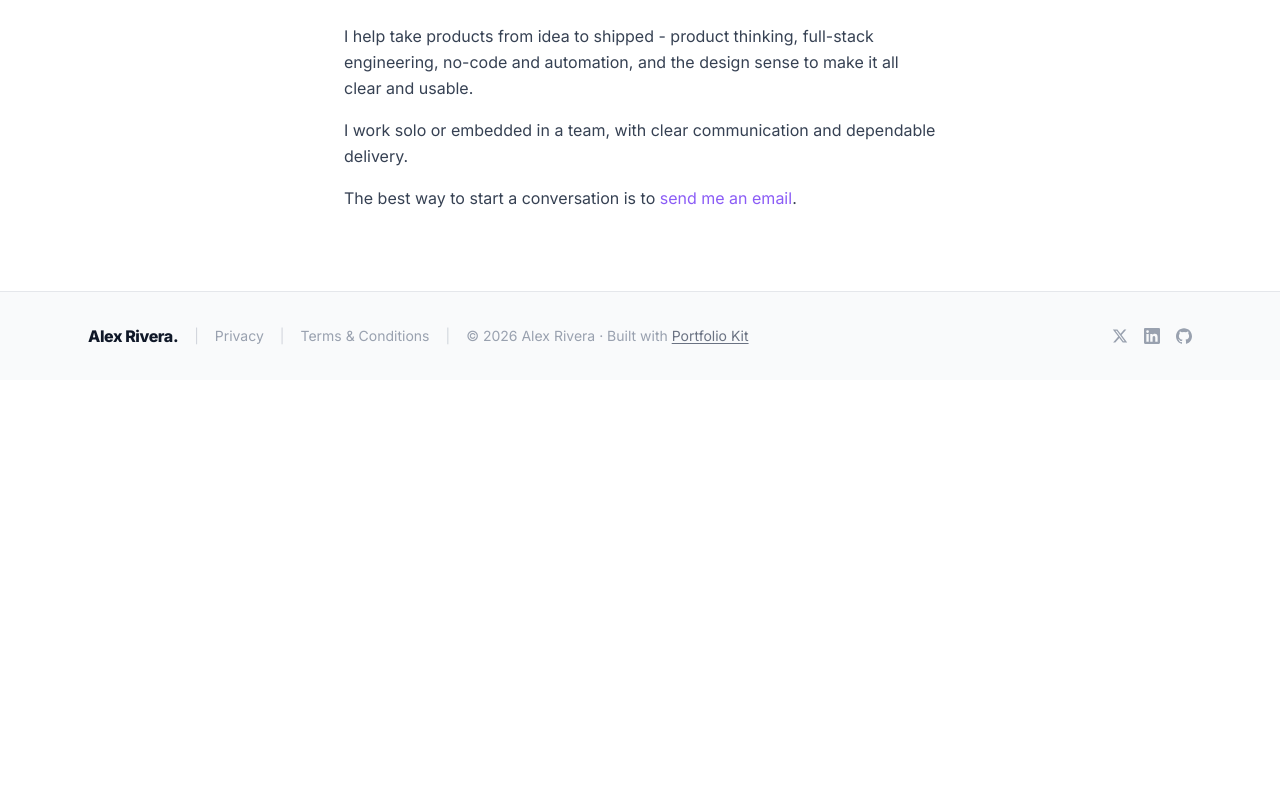
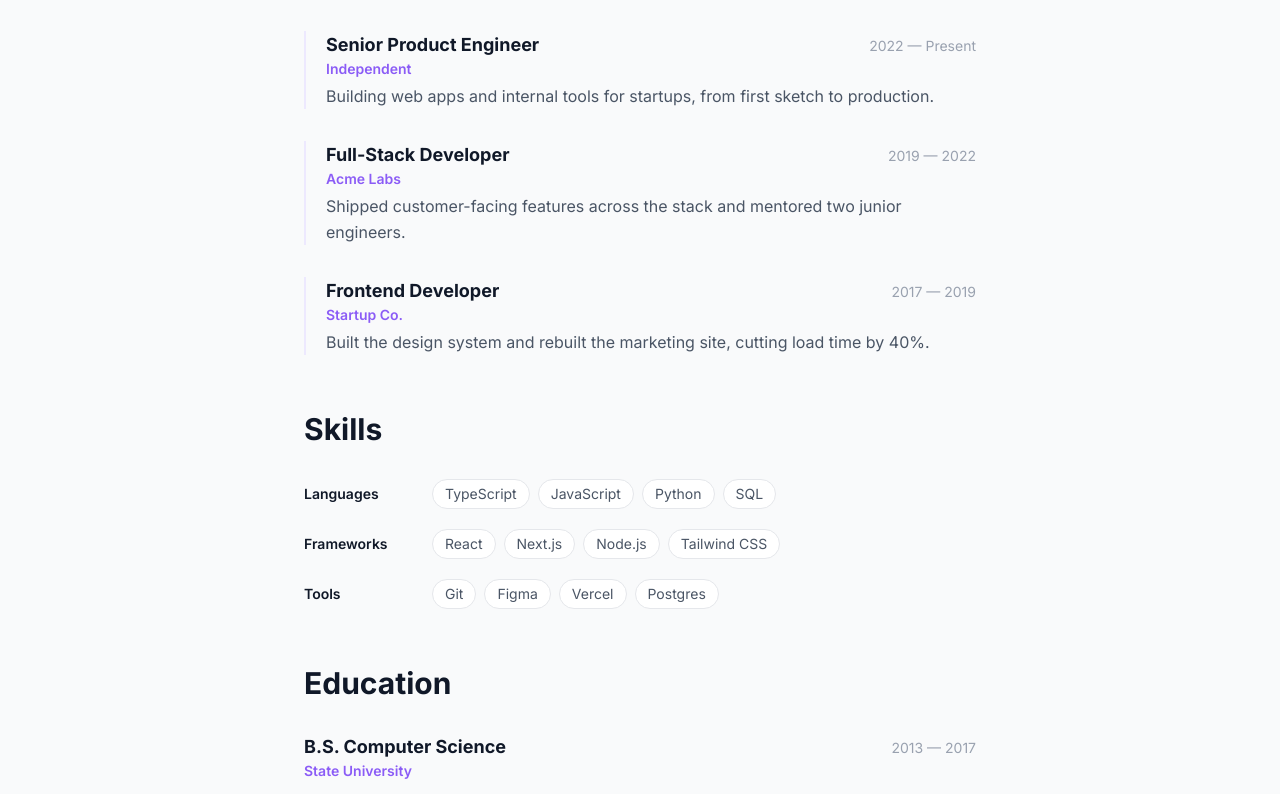
Before and after one commit to vinodsharma10x/portfolio-kit, a Next.js app: page /about in a window 1280 px wide. Shown: the part 1126-1920 px from the top of the page. Before the commit the page ends 1506 px from the top, so only its background shows below. Built offline with nearby package versions, Linux system fonts and the light colour scheme; no server answers.

Commit message:
about: replace repetitive 'What I do' with a resume section (Experience, Skills, Education)

```diff
--- a/src/app/about/page.tsx
+++ b/src/app/about/page.tsx
@@ -1,6 +1,38 @@
 import type { Metadata } from "next";
 
 const SITE_URL = process.env.NEXT_PUBLIC_SITE_URL || "https://example.com";
+
+// Your résumé — edit these three arrays to make the About page yours.
+const EXPERIENCE = [
+  {
+    role: "Senior Product Engineer",
+    company: "Independent",
+    period: "2022 — Present",
+    blurb: "Building web apps and internal tools for startups, from first sketch to production.",
+  },
+  {
+    role: "Full-Stack Developer",
+    company: "Acme Labs",
+    period: "2019 — 2022",
+    blurb: "Shipped customer-facing features across the stack and mentored two junior engineers.",
+  },
+  {
+    role: "Frontend Developer",
+    company: "Startup Co.",
+    period: "2017 — 2019",
+    blurb: "Built the design system and rebuilt the marketing site, cutting load time by 40%.",
+  },
+];
+
+const SKILL_GROUPS = [
+  { label: "Languages", items: ["TypeScript", "JavaScript", "Python", "SQL"] },
+  { label: "Frameworks", items: ["React", "Next.js", "Node.js", "Tailwind CSS"] },
+  { label: "Tools", items: ["Git", "Figma", "Vercel", "Postgres"] },
+];
+
+const EDUCATION = [
+  { degree: "B.S. Computer Science", school: "State University", period: "2013 — 2017" },
+];
 
 export const metadata: Metadata = {
   title: "About | Alex Rivera",
@@ -103,31 +135,88 @@ export default function AboutPage() {
         </div>
       </section>
 
-      {/* Section 3: What I do */}
-      <section className="bg-white py-16 sm:py-20">
-        <div className="max-w-[640px] mx-auto px-4 sm:px-6 text-center">
-          <h2 className="text-2xl sm:text-3xl font-bold text-gray-900 mb-6">
-            What I do
+      {/* Section 3: Résumé — Experience, Skills, Education */}
+      <section className="bg-gray-50 py-16 sm:py-20">
+        <div className="max-w-[720px] mx-auto px-4 sm:px-6">
+          {/* Experience */}
+          <h2 className="text-2xl sm:text-3xl font-bold text-gray-900 mb-8">
+            Experience
           </h2>
-          <div className="space-y-4 text-base text-gray-700 leading-relaxed text-left">
-            <p>
-              I help take products from idea to shipped - product thinking,
-              full-stack engineering, no-code and automation, and the design sense
-              to make it all clear and usable.
+          <div className="space-y-8">
+            {EXPERIENCE.map((job) => (
+              <div
+                key={`${job.role}-${job.company}`}
+                className="border-l-2 border-brand-100 pl-5"
+              >
+                <div className="flex flex-wrap items-baseline justify-between gap-x-4">
+                  <h3 className="text-lg font-bold text-gray-900">{job.role}</h3>
+                  <span className="text-sm text-gray-400">{job.period}</span>
+                </div>
+                <p className="text-sm font-semibold text-brand-500 mb-1">
+                  {job.company}
                 </p>
-            <p>
-              I work solo or embedded in a team, with clear communication and
-              dependable delivery.
+                <p className="text-base text-gray-600 leading-relaxed">
+                  {job.blurb}
                 </p>
-            <p>
+              </div>
+            ))}
+          </div>
+
+          {/* Skills */}
+          <h2 className="text-2xl sm:text-3xl font-bold text-gray-900 mt-14 mb-8">
+            Skills
+          </h2>
+          <div className="space-y-5">
+            {SKILL_GROUPS.map((group) => (
+              <div
+                key={group.label}
+                className="flex flex-col sm:flex-row sm:items-center gap-2 sm:gap-4"
+              >
+                <span className="w-28 shrink-0 text-sm font-semibold text-gray-900">
+                  {group.label}
+                </span>
+                <div className="flex flex-wrap gap-2">
+                  {group.items.map((item) => (
+                    <span
+                      key={item}
+                      className="rounded-full bg-white border border-gray-200 px-3 py-1 text-sm text-gray-600"
+                    >
+                      {item}
+                    </span>
+                  ))}
+                </div>
+              </div>
+            ))}
+          </div>
+
+          {/* Education */}
+          <h2 className="text-2xl sm:text-3xl font-bold text-gray-900 mt-14 mb-8">
+            Education
+          </h2>
+          <div className="space-y-4">
+            {EDUCATION.map((edu) => (
+              <div
+                key={edu.degree}
+                className="flex flex-wrap items-baseline justify-between gap-x-4"
+              >
+                <div>
+                  <h3 className="text-lg font-bold text-gray-900">{edu.degree}</h3>
+                  <p className="text-sm font-semibold text-brand-500">{edu.school}</p>
+                </div>
+                <span className="text-sm text-gray-400">{edu.period}</span>
+              </div>
+            ))}
+          </div>
+
+          {/* Contact line */}
+          <p className="mt-14 text-base text-gray-600 leading-relaxed">
             The best way to start a conversation is to{" "}
-              <a href="mailto:hello@example.com" className="text-brand-500 hover:text-brand-600">
+            <a href="mailto:hello@example.com" className="text-brand-500 hover:text-brand-600 font-medium">
               send me an email
             </a>
             .
           </p>
         </div>
-        </div>
       </section>
     </>
   );
```
Lines whose indentation alone changed are shown as unchanged.
